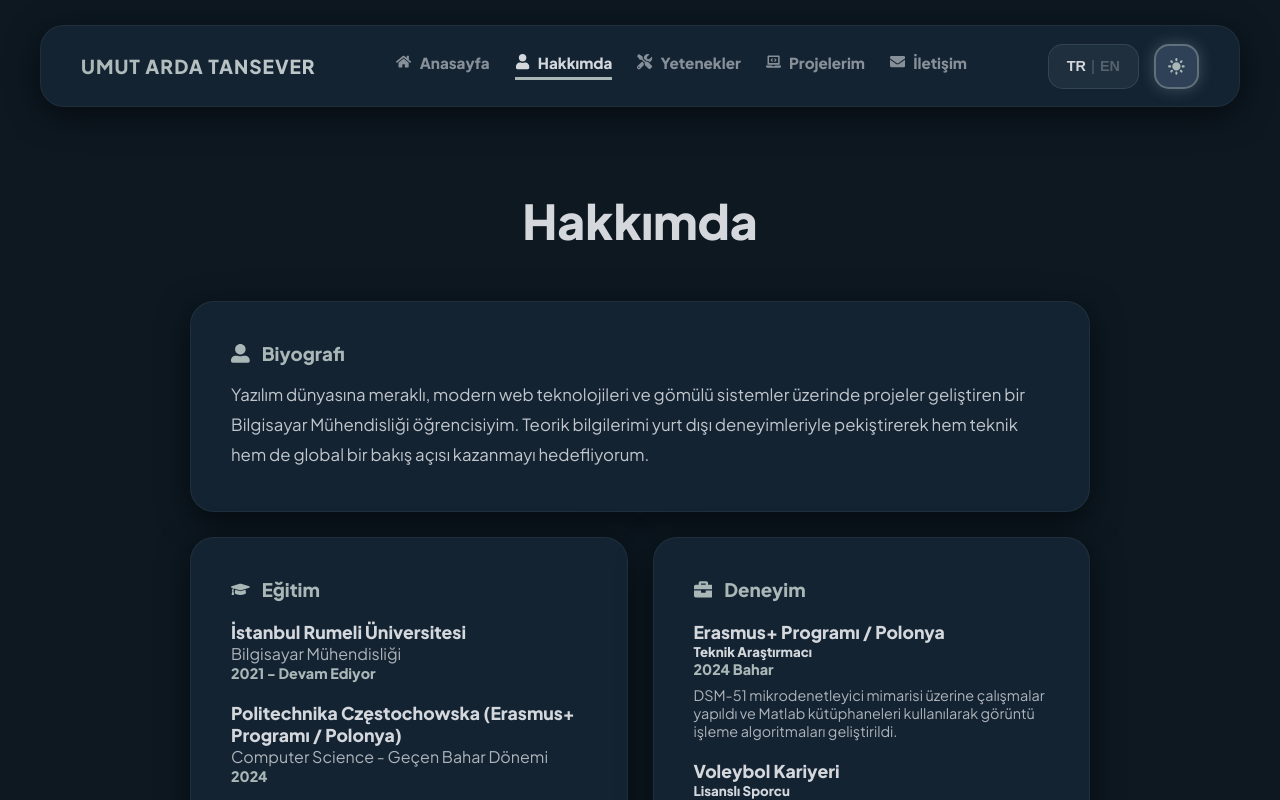
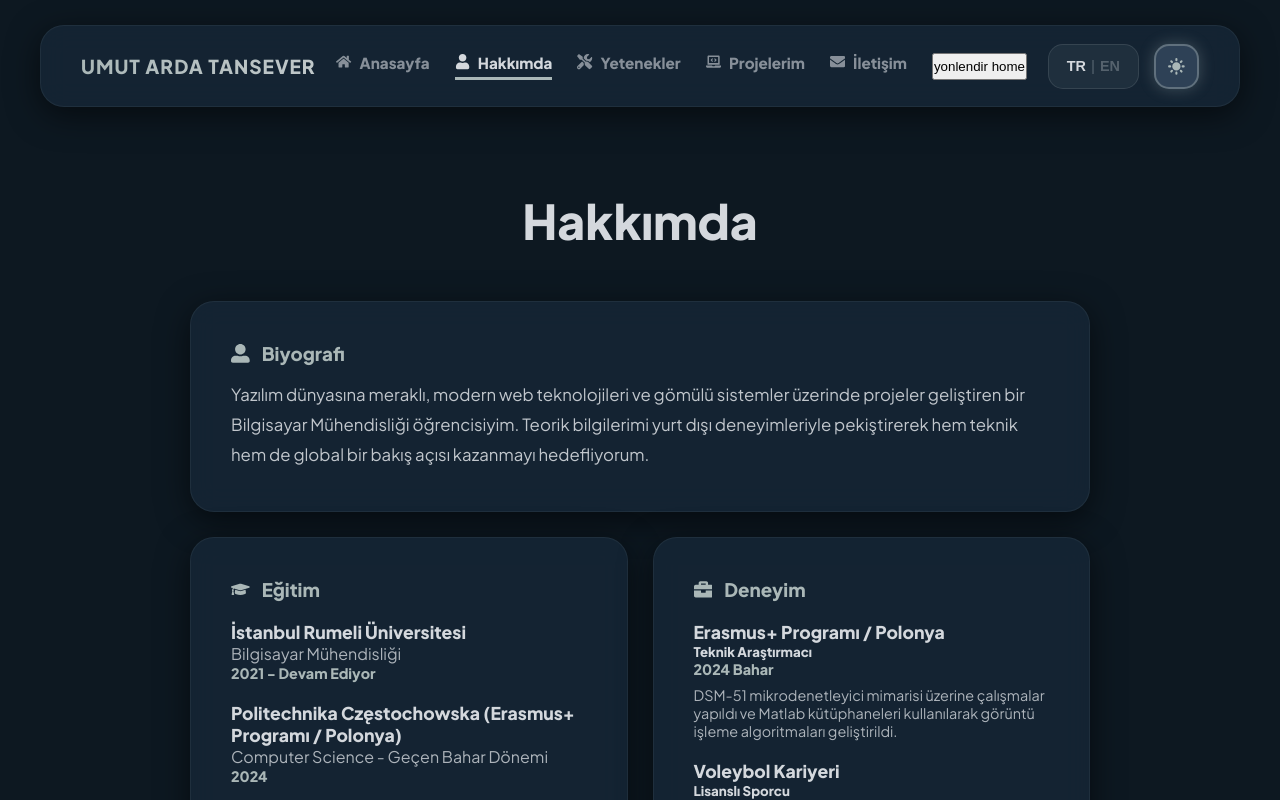
Before and after one commit to umutardatansever/MyPortfolio, a React (Vite) app: page /MyPortfolio/hakkimda in a window 1280 px wide. Shown: the top 800 px of the page. Built offline with nearby package versions, Linux system fonts and the light colour scheme.

Commit message:
feat: add gh-pages for deployment and update package.json scripts
chore: update package-lock.json with new dependencies

fix: enhance Navbar component with navigation button to home

```diff
--- a/package.json
+++ b/package.json
@@ -3,11 +3,14 @@
   "private": true,
   "version": "0.0.0",
   "type": "module",
+  "homepage": "https://umutardatansever.github.io/MyPortfolio/",
   "scripts": {
     "dev": "vite --host",
     "build": "vite build",
     "lint": "eslint .",
-    "preview": "vite preview"
+    "preview": "vite preview",
+    "predeploy": "npm run build",
+    "deploy": "gh-pages -d dist"
   },
   "dependencies": {
     "react": "^19.2.0",
@@ -23,6 +26,7 @@
     "eslint": "^9.39.1",
     "eslint-plugin-react-hooks": "^7.0.1",
     "eslint-plugin-react-refresh": "^0.4.24",
+    "gh-pages": "^6.3.0",
     "globals": "^16.5.0",
     "vite": "^7.2.4"
   }
--- a/src/components/Layout/Navbar.jsx
+++ b/src/components/Layout/Navbar.jsx
@@ -1,5 +1,5 @@
 import React, { useState } from 'react';
-import { Link, useLocation } from 'react-router-dom';
+import { Link, useLocation, useNavigate } from 'react-router-dom';
 import { useLanguage } from '../../context/LanguageContext';
 import ThemeToggle from '../UI/ThemeToggle';
 import LanguageSwitcher from '../UI/LanguageSwitcher';
@@ -12,6 +12,7 @@ export default function Navbar() {
     const { translations, lang, toggleLanguage } = useLanguage();
     const location = useLocation();
     const [isMobileOpen, setIsMobileOpen] = useState(false);
+    const navigate = useNavigate();
 
     const isActive = (path) => location.pathname === path;
 
@@ -40,7 +41,9 @@ export default function Navbar() {
                     <Link className={`nav-link ${isActive('/iletisim') ? 'active' : ''}`} to="/iletisim">
                         <FaEnvelope /> <span>{translations.nav.contact}</span>
                     </Link>
+                    <button onClick={() =>navigate('/')}>yonlendir home</button>
                 </div>
+
 
                 {/* Controls */}
                 <div className="navbar-controls">
```
Also changed, not shown: 2 other files (tests, documents, lock files or other folders).
